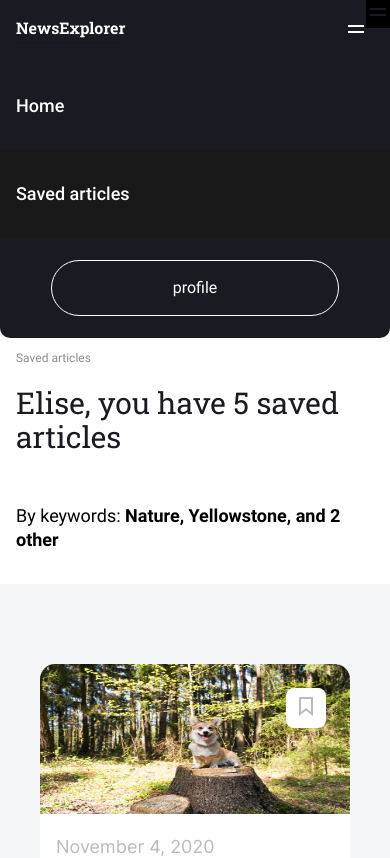
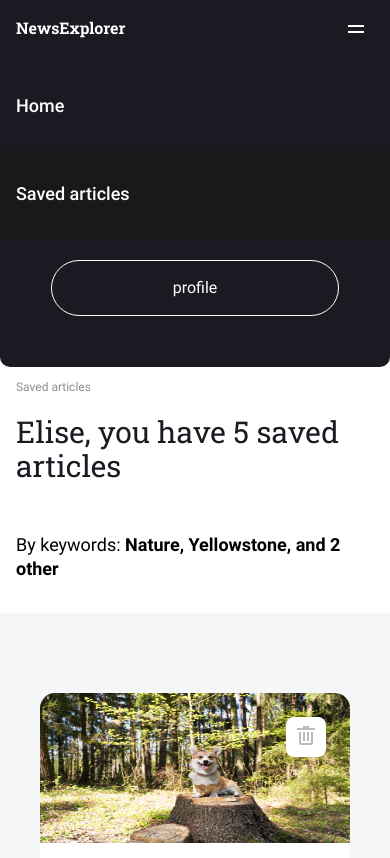
Before and after one commit to avi413/news-explorer-frontend, a React (Create React App) app: page /saved-news in a window 390 px wide. Shown: the top 858 px of the page. Built offline with nearby package versions, Linux system fonts and the light colour scheme.

Commit message:
(bugfix) active menu

```diff
--- a/src/components/About/About.css
+++ b/src/components/About/About.css
@@ -29,19 +29,26 @@
     max-width: 600px;
 }
 
-@media screen and (max-width: 1000px) {
+@media screen and (max-width: 800px) {
+    .about{
+        margin: 24px;
+    }
+
     .about__img {
         height: 232px;
         width: 232px;
+        flex-grow: 1;
+    }
+    .about__text{
+        flex-grow: 2;
     }
 
 }
 
 
-@media screen and (max-width: 550px) {
+@media screen and (max-width: 500px) {
     .about{
         flex-direction: column;
-        margin: 24px;
         align-items: center;
     }
 
--- a/src/components/Footer/Footer.css
+++ b/src/components/Footer/Footer.css
@@ -2,7 +2,7 @@
     display: flex;
     align-items: center;
     justify-content: space-between;
-    margin: 32px  104px 26px;
+    margin: 32px  104px 28px;
 }
 
 .footer__nav {
@@ -35,7 +35,7 @@
     color: #B6BCBF;
 }
 
-@media screen and (max-width: 768px) {
+@media screen and (max-width: 800px) {
     .footer {
         margin: auto 40px;
         margin: 24px  40px 18px;
--- a/src/components/Navigation/Navigation.css
+++ b/src/components/Navigation/Navigation.css
@@ -23,9 +23,12 @@
     padding: 0 19px;
   }
 
-@media screen and (max-width: 768px) {
+@media screen and (max-width: 800px) {
     .navigation {
         font-size: 16px;
+    }
+    .navigation__link {
+        padding: 22px 0;
     }
 }
 
@@ -34,40 +37,3 @@
         display: none;
     }
 }
-
-
-
-.mobile-nav {
-    overflow: hidden;
-    background-color: #333;
-    position: relative;
-  }
-
-  .topnmobile-navav #myLinks {
-    display: none;
-  }
-
-  .mobile-nav__link {
-    color: white;
-    padding: 14px 16px;
-    font-size: 17px;
-    display: block;
-  }
-
-  .mobile-nav a.icon {
-    background: black;
-    display: block;
-    position: absolute;
-    right: 0;
-    top: 0;
-  }
-
-  .mobile-nav__link:hover {
-    background-color: #ddd;
-    color: black;
-  }
-
-  .mobile-nav__link_active {
-    background-color: #04AA6D;
-    color: white;
-  }
--- a/src/components/Navigation/Navigation.js
+++ b/src/components/Navigation/Navigation.js
@@ -1,15 +1,28 @@
 import './Navigation.css';
 import { Link } from 'react-router-dom';
 import Button from '../Button/Button';
+import { useEffect, useState } from 'react';
 
 function Navigation(props) {
   const { colorChange } = props;
+  const [active, stActive] = useState({ home: '', savedNews: '' });
+
+  useEffect(() => {
+    if (window.location.pathname === '/saved-news') {
+      stActive({ home: 'navigation__link_active', savedNews: '' });
+
+    } else {
+      stActive({ home: '', savedNews: 'navigation__link_active' });
+    }
+
+  }, [window.location.pathname]);
+
   return (
     <nav className='navigation'>
-      <Link className='navigation__link navigation__link_active' to='/'>
+      <Link className={`navigation__link ${active.savedNews}`} to='/'>
         Home
       </Link>
-      <Link className='navigation__link' to='/saved-news'>
+      <Link className={`navigation__link ${active.home}`} to='/saved-news'>
         Saved articles
       </Link>
       {1 === 0 ? (
--- a/src/components/NewsCard/NewsCard.css
+++ b/src/components/NewsCard/NewsCard.css
@@ -64,7 +64,7 @@
     color: #B6BCBF;
 }
 
-.card__bookmark {
+.card__icon {
     position: absolute;
     top: 24px;
     right: 24px;
@@ -83,6 +83,14 @@
 .card__bookmark:hover  {
     stroke: #DA4567;
   }
+
+  .card__trash::before {
+    content: url('../../images/trash.svg');
+  }
+
+  .card__trash:hover  {
+      stroke: #DA4567;
+    }
 
 
 @media screen and (max-width: 1020px) {
--- a/src/components/NewsCard/NewsCard.js
+++ b/src/components/NewsCard/NewsCard.js
@@ -1,16 +1,27 @@
 import './NewsCard.css';
 import Demo from '../../images/demo.png';
-import Bookmark from '../../images/bookmark.svg'
+import Bookmark from '../../images/bookmark.svg';
+import Trash from '../../images/trash.svg';
+import { useEffect, useState } from 'react';
 
 function NewsCard() {
+  const [icon, setIcon] = useState({ name: '', className: '' });
+
+  useEffect(() => {
+    if (window.location.pathname === '/saved-news') {
+      setIcon({ name: 'Trash', className: 'card__trash' });
+    } else {
+      setIcon({ name: 'Bookmark', className: 'card__bookmark' });
+    }
+  }, []);
+
   return (
     <li className='card'>
-
       <article className='card__item'>
-      <button
-          src={Bookmark}
-          className="card__bookmark"
-          alt='Bookmark'
+        <button
+          src={icon.name}
+          className={`card__icon ${icon.className}`}
+          alt={icon.name}
         />
         <a href='' target='_blank' rel='noreferrer'>
           <img className='card__image' src={Demo} alt='card__image' />
```
Also changed, not shown: src/images/trash.svg (added).
